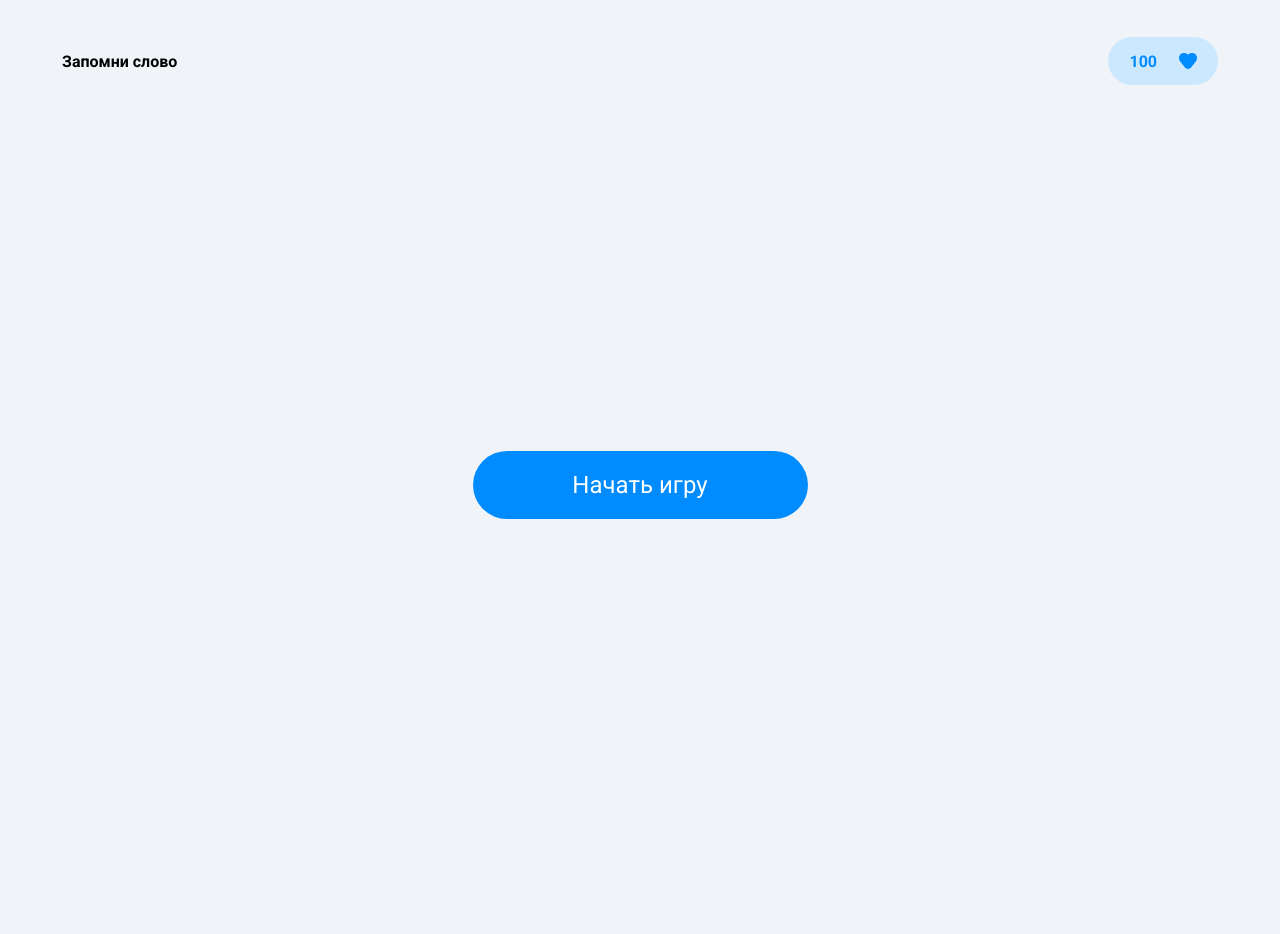
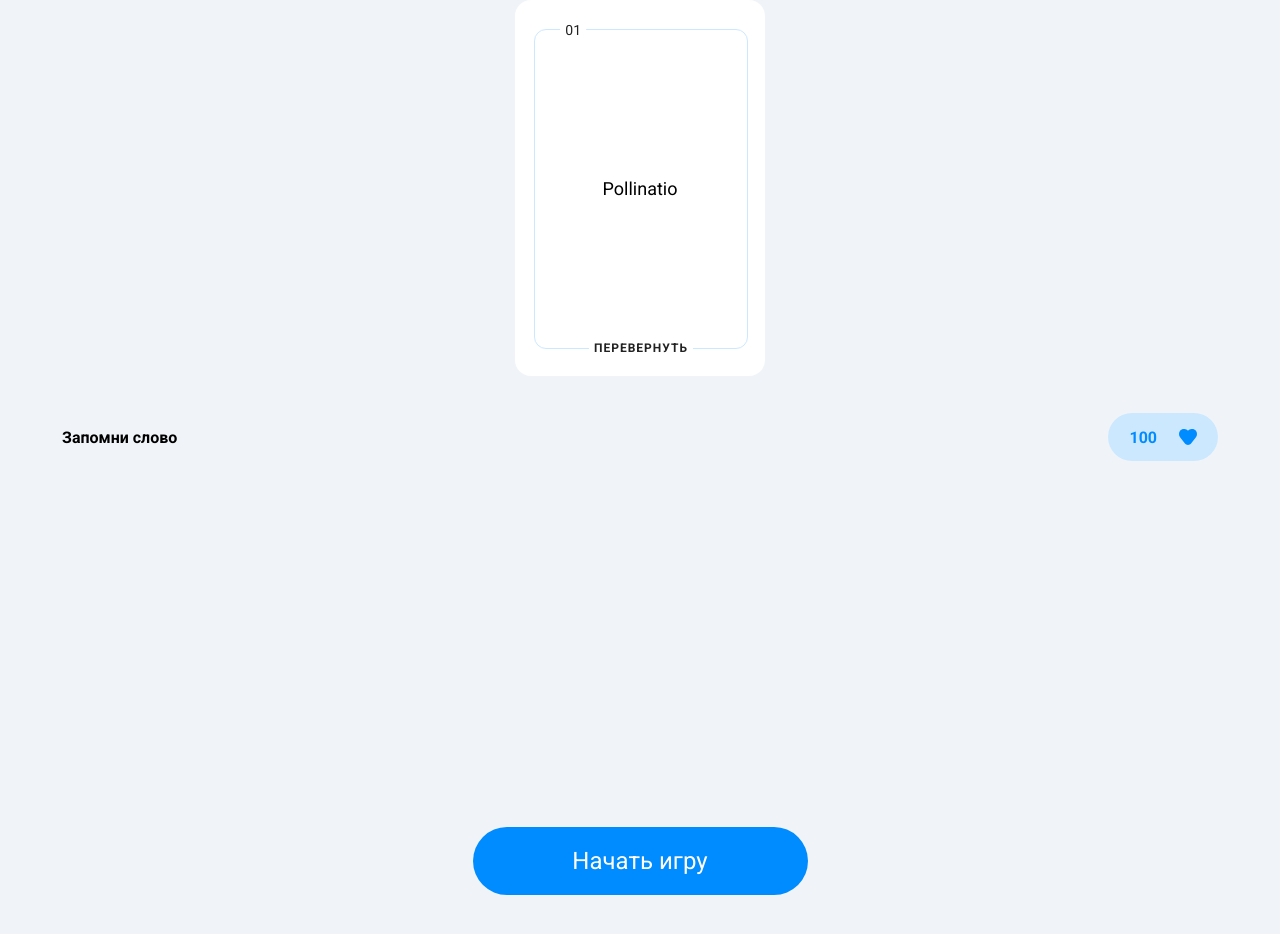
Before and after one commit to maxsiis/Words, a Vue app: page / in a window 1280 px wide. Shown: the top 934 px of the page. Before the commit the page ends 885 px from the top, so only its background shows below. Built offline with nearby package versions, Linux system fonts and the light colour scheme.

Commit message:
Добавил компонент карточки и header

```diff
--- a/src/App.vue
+++ b/src/App.vue
@@ -10,7 +10,7 @@ function FlipCard(card) {
 </script>
 
 <template>
-  <!-- <Card @flipCard="FlipCard" /> -->
+  <Card @flipCard="FlipCard" />
   <div>
     <Score :score="score" />
     <div class="app-container">
```
